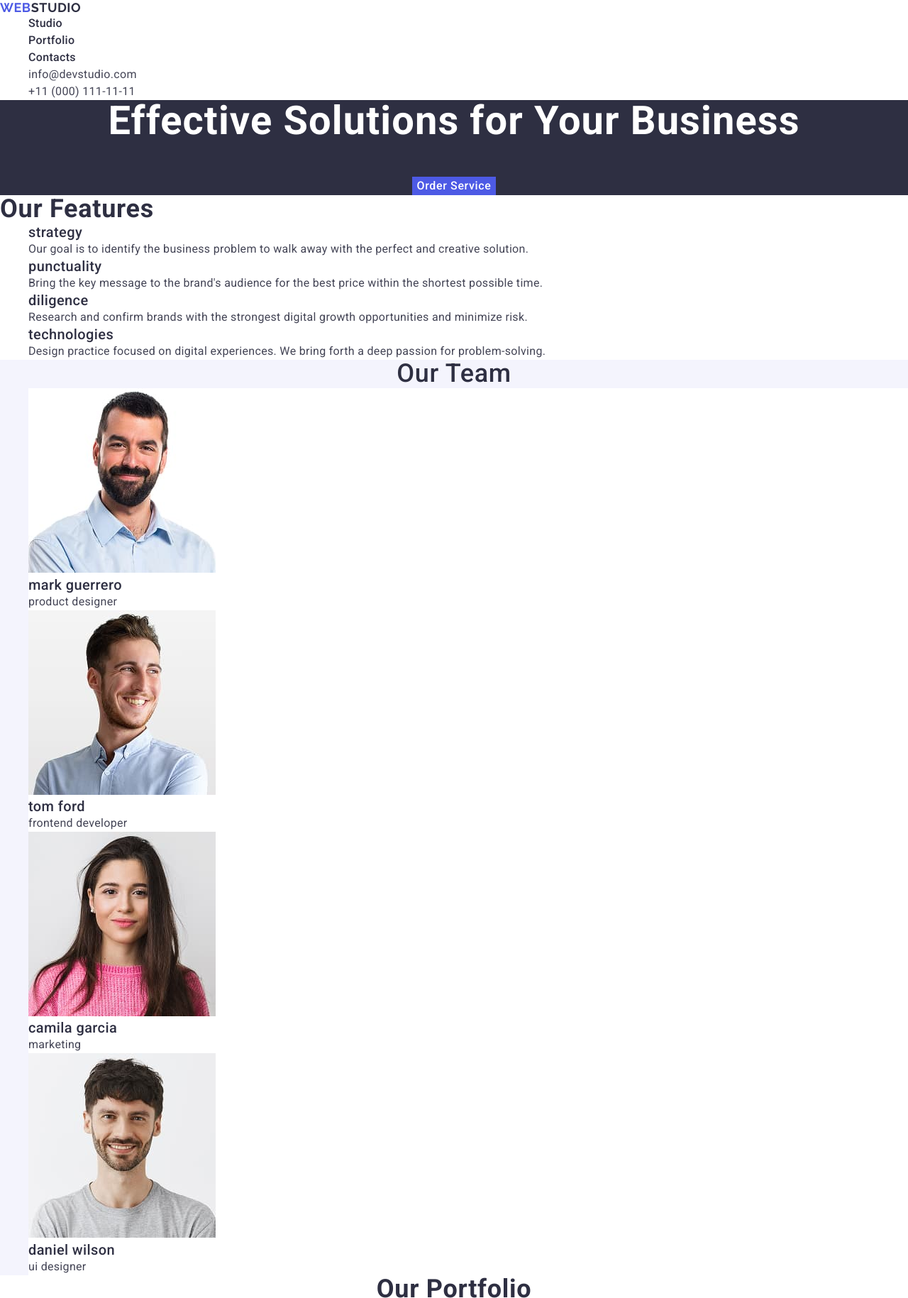
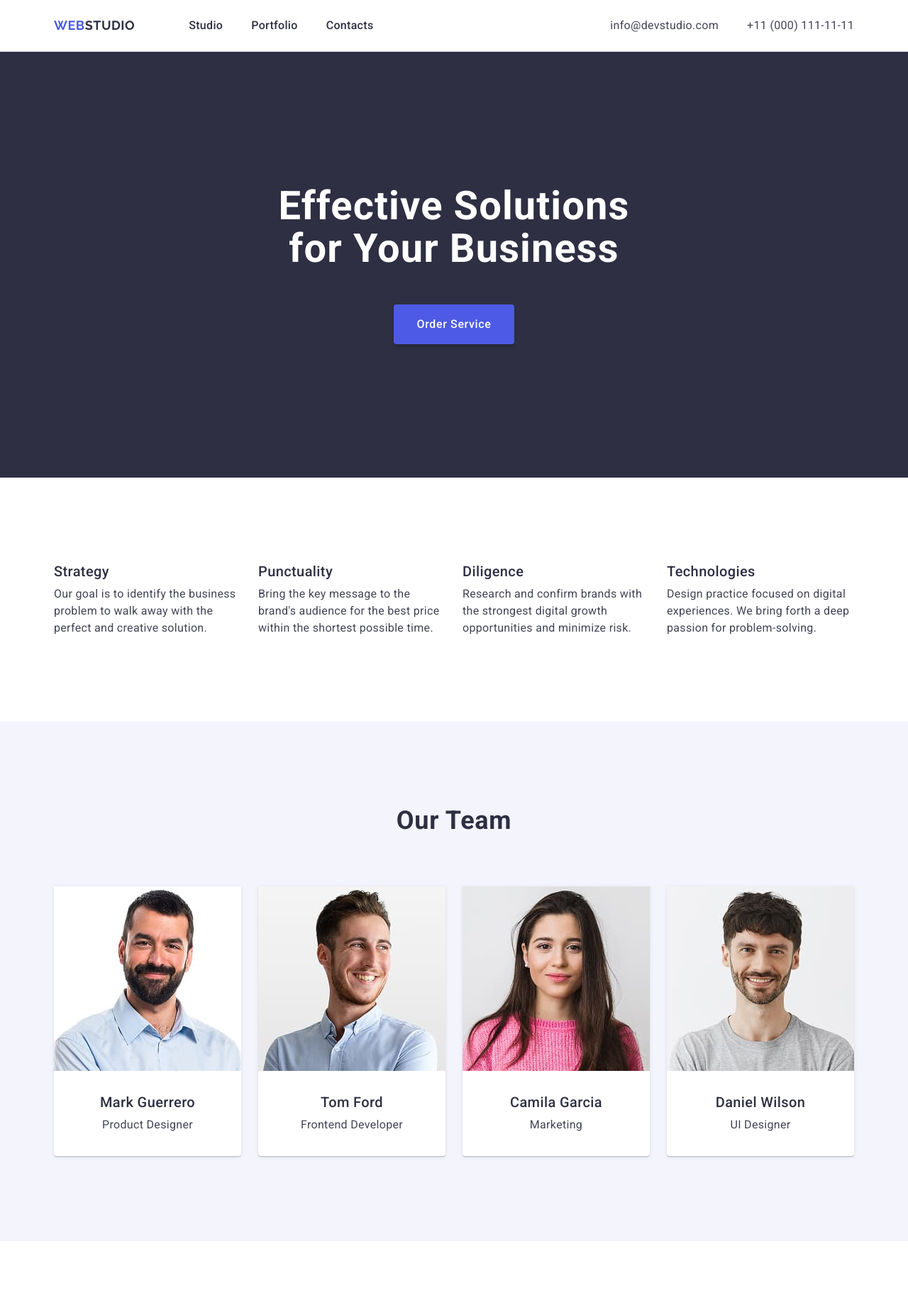
Before and after one commit to YuriiP87/goit-markup-hw-03, a plain HTML site: page index.html in a window 1280 px wide. Shown: the top 1829 px of the page at 71% size. Drawn offline with nearby package versions, Linux system fonts and the light colour scheme.

Commit message:
dz3 css flexbox container

```diff
--- a/css/styles.css
+++ b/css/styles.css
@@ -1,41 +1,11 @@
 body {
+    margin: 0;
     font-family: "Roboto", sans-serif;
     color: #434455;
     background-color: #ffffff;
 }
 
-.feature-title {
-    font-weight: 500;
-    font-size: 20px;
-    line-height: 1.2;
-    letter-spacing: 0.02em;
-    color: #2e2f42;
-    text-align: left;
-}
-
-.feature-text {
-    font-weight: 400;
-    font-size: 16px;
-    line-height: 1.5;
-    letter-spacing: 0.02em;
-    color: #434455;
-    text-align: left;
-}
-
-ul,
-ol {
-    list-style-type: none;
-    margin: 0;
-}
-
-a {
-    text-decoration: none;
-}
-
-img {
-    max-width: 100%;
-}
-
+/* Обнулення маржинів заголовків і параграфів */
 h1,
 h2,
 h3,
@@ -43,33 +13,62 @@ p {
     margin: 0;
 }
 
-h1 {
-    font-size: 56px;
-    line-height: 1.07;
-    letter-spacing: 0.02em;
+/* Обнулення списків */
+ul,
+ol {
+    list-style-type: none;
+    margin: 0;
+    padding: 0;
 }
 
-section>h2 {
-    font-size: 36px;
-    line-height: 1.11;
-    letter-spacing: 0.02em;
+/* Посилання без підкреслення */
+a {
+    text-decoration: none;
 }
 
-h3 {
-    font-size: 20px;
-    line-height: 1.2;
-    letter-spacing: 0.02em;
+/* Зображення як блокові елементи */
+img {
+    display: block;
+    max-width: 100%;
+    height: auto;
 }
 
-p {
-    font-size: 16px;
-    line-height: 1.5;
-    letter-spacing: 0.02em;
+/* Контейнер */
+.container {
+    max-width: 1158px;
+    padding: 0 15px;
+    margin: 0 auto;
 }
 
-h2,
-h3 {
-    color: #2e2f42;
+/* Прихований заголовок */
+.visually-hidden {
+    position: absolute;
+    width: 1px;
+    height: 1px;
+    margin: -1px;
+    border: 0;
+    padding: 0;
+    white-space: nowrap;
+    clip-path: inset(100%);
+    clip: rect(0, 0, 0, 0);
+    overflow: hidden;
+}
+
+/* ===== HEADER ===== */
+
+.page-header {
+    border-bottom: 1px solid #e7e9fc;
+    background-color: #ffffff;
+}
+
+.page-header .container {
+    display: flex;
+    align-items: center;
+}
+
+.header-nav {
+    display: flex;
+    align-items: center;
 }
 
 .logo {
@@ -90,7 +89,15 @@ h3 {
     color: #f4f4fd;
 }
 
+.nav-list {
+    display: flex;
+    gap: 40px;
+    margin-left: 76px;
+}
+
 .nav-link {
+    display: block;
+    padding: 24px 0;
     font-weight: 500;
     font-size: 16px;
     line-height: 1.5;
@@ -99,10 +106,18 @@ h3 {
 }
 
 .contacts {
+    margin-left: auto;
     font-style: normal;
 }
 
+.contacts-list {
+    display: flex;
+    gap: 40px;
+}
+
 .contacts-link {
+    display: block;
+    padding: 24px 0;
     font-size: 16px;
     line-height: 1.5;
     letter-spacing: 0.02em;
@@ -116,14 +131,21 @@ h3 {
     color: #404bbf;
 }
 
+/* ===== HERO ===== */
+
 .hero-section {
     background-color: #2e2f42;
     text-align: center;
+    padding: 188px 0;
 }
 
-.hero-section h1 {
+.hero-title {
     color: #ffffff;
-    margin-bottom: 48px;
+    font-size: 56px;
+    line-height: 1.07;
+    letter-spacing: 0.02em;
+    max-width: 496px;
+    margin: 0 auto 48px;
 }
 
 .hero-button {
@@ -136,6 +158,12 @@ h3 {
     color: #ffffff;
     background-color: #4d5ae5;
     cursor: pointer;
+    min-width: 169px;
+    height: 56px;
+    border-radius: 4px;
+    padding: 16px 32px;
+    display: inline-block;
+    box-shadow: 0px 4px 4px rgba(0, 0, 0, 0.15);
 }
 
 .hero-button:hover,
@@ -143,7 +171,42 @@ h3 {
     background-color: #404bbf;
 }
 
+/* ===== FEATURES ===== */
+
+.features-section {
+    padding: 120px 0;
+}
+
+.features-list {
+    display: flex;
+    gap: 24px;
+}
+
+.features-item {
+    width: calc((100% - 72px) / 4);
+}
+
+.feature-title {
+    font-weight: 500;
+    font-size: 20px;
+    line-height: 1.2;
+    letter-spacing: 0.02em;
+    color: #2e2f42;
+    margin-bottom: 8px;
+}
+
+.feature-text {
+    font-weight: 400;
+    font-size: 16px;
+    line-height: 1.5;
+    letter-spacing: 0.02em;
+    color: #434455;
+}
+
+/* ===== OUR TEAM ===== */
+
 .ourteam-section {
+    padding: 120px 0;
     background-color: #f4f4fd;
 }
 
@@ -154,7 +217,28 @@ h3 {
     color: #2e2f42;
     text-align: center;
     text-transform: capitalize;
-    font-weight: 500;
+    font-weight: 700;
+    margin-bottom: 72px;
+}
+
+.team-list {
+    display: flex;
+    gap: 24px;
+}
+
+.team-card {
+    width: calc((100% - 72px) / 4);
+    background-color: #ffffff;
+    border-radius: 0 0 4px 4px;
+    box-shadow:
+        0px 1px 6px rgba(46, 47, 66, 0.08),
+        0px 1px 1px rgba(46, 47, 66, 0.16),
+        0px 2px 1px rgba(46, 47, 66, 0.08);
+}
+
+.team-card-content {
+    padding: 32px 16px;
+    text-align: center;
 }
 
 .team-member {
@@ -163,7 +247,7 @@ h3 {
     letter-spacing: 0.02em;
     color: #2e2f42;
     font-weight: 500;
-    text-align: center;
+    margin-bottom: 8px;
 }
 
 .team-role {
@@ -173,17 +257,10 @@ h3 {
     color: #434455;
 }
 
-.team-card {
-    background-color: #ffffff;
-}
+/* ===== PORTFOLIO ===== */
 
-.page-footer {
-    background-color: #2e2f42;
-}
-
-.text-footer {
-    color: #f4f4fd;
-    max-width: 264px;
+.portfolio-section {
+    padding: 120px 0;
 }
 
 .portfolio-title-main {
@@ -193,4 +270,38 @@ h3 {
     line-height: 1.11;
     letter-spacing: 0.02em;
     color: #2e2f42;
+    margin-bottom: 72px;
 }
+
+.portfolio-list {
+    display: flex;
+    flex-wrap: wrap;
+    column-gap: 24px;
+    row-gap: 48px;
+}
+
+.portfolio-item {
+    width: calc((100% - 48px) / 3);
+    border-radius: 0 0 4px 4px;
+    border: 1px solid #e7e9fc;
+    overflow: hidden;
+}
+
+.portfolio-card-content {
+    padding: 32px 16px;
+}
+
+.page-footer {
+    background-color: #2e2f42;
+    padding: 100px 0;
+}
+
+.footer-logo {
+    display: inline-block;
+    margin-bottom: 16px;
+}
+
+.text-footer {
+    color: #f4f4fd;
+    max-width: 264px;
+}
--- a/index.html
+++ b/index.html
@@ -17,57 +17,66 @@
 
 <body>
     <header class="page-header">
+        <div class="container">
             <nav class="header-nav">
-            <a class="logo header-logo" href="./index.html">Web<span class="logo-part">Studio</span></a>
+                <a class="logo header-logo" href="./index.html">
+                    Web<span class="logo-part">Studio</span>
+                </a>
 
                 <ul class="nav-list">
                     <li class="item">
-                    <a class="nav-link" href="./index.html">Studio</a>
+                        <a class="nav-link" href="#studio">Studio</a>
                     </li>
                     <li class="item">
-                    <a class="nav-link" href="">Portfolio</a>
+                        <a class="nav-link" href="#portfolio">Portfolio</a>
                     </li>
                     <li class="item">
-                    <a class="nav-link" href="">Contacts</a>
+                        <a class="nav-link" href="#contacts">Contacts</a>
                     </li>
                 </ul>
             </nav>
 
-        <!-- Контакти -->
             <address class="contacts" id="contacts">
                 <ul class="contacts-list">
                     <li class="contacts-item">
-                    <a class="contacts-link" href="mailto:info@devstudio.com">info@devstudio.com</a>
+                        <a class="contacts-link" href="mailto:info@devstudio.com">
+                            info@devstudio.com
+                        </a>
                     </li>
                     <li class="contacts-item">
-                    <a class="contacts-link" href="tel:+110001111111">+11 (000) 111-11-11</a>
+                        <a class="contacts-link" href="tel:+110001111111">
+                            +11 (000) 111-11-11
+                        </a>
                     </li>
                 </ul>
             </address>
+        </div>
     </header>
 
     <main>
-
         <!-- Секція №1 Hero -->
         <section class="hero-section" id="studio">
+            <div class="container">
                 <h1 class="hero-title">Effective Solutions for Your Business</h1>
                 <button class="hero-button" type="button">Order Service</button>
+            </div>
         </section>
 
         <!-- Секція №2 Features -->
         <section class="features-section">
-            <h2>Our Features</h2>
+            <div class="container">
+                <h2 class="visually-hidden">Our Features</h2>
                 <ul class="features-list">
                     <li class="features-item">
-                    <h3 class="feature-title">strategy</h3>
+                        <h3 class="feature-title">Strategy</h3>
                         <p class="feature-text">
-                        Our goal is to identify the business problem to walk away with the
-                        perfect and creative solution.
+                            Our goal is to identify the business problem to walk away with
+                            the perfect and creative solution.
                         </p>
                     </li>
 
                     <li class="features-item">
-                    <h3 class="feature-title">punctuality</h3>
+                        <h3 class="feature-title">Punctuality</h3>
                         <p class="feature-text">
                             Bring the key message to the brand's audience for the best price
                             within the shortest possible time.
@@ -75,7 +84,7 @@
                     </li>
 
                     <li class="features-item">
-                    <h3 class="feature-title">diligence</h3>
+                        <h3 class="feature-title">Diligence</h3>
                         <p class="feature-text">
                             Research and confirm brands with the strongest digital growth
                             opportunities and minimize risk.
@@ -83,99 +92,125 @@
                     </li>
 
                     <li class="features-item">
-                    <h3 class="feature-title">technologies</h3>
+                        <h3 class="feature-title">Technologies</h3>
                         <p class="feature-text">
                             Design practice focused on digital experiences. We bring forth a
                             deep passion for problem-solving.
                         </p>
                     </li>
                 </ul>
+            </div>
         </section>
 
         <!-- Секція №3 Our Team -->
         <section class="ourteam-section">
-        <h2 class="team-title">our team</h2>
+            <div class="container">
+                <h2 class="team-title">Our Team</h2>
 
                 <ul class="team-list">
-
                     <li class="team-item team-card">
-                <img src="./images/img1.jpg" alt="Mark Guerrero" width="264">
-                <h3 class="feature-title">mark guerrero</h3>
-                <p class="feature-text">product designer</p>
+                        <img src="./images/img1.jpg" alt="Mark Guerrero" width="264" />
+                        <div class="team-card-content">
+                            <h3 class="team-member">Mark Guerrero</h3>
+                            <p class="team-role">Product Designer</p>
+                        </div>
                     </li>
 
                     <li class="team-item team-card">
-                <img src="./images/img2.jpg" alt="Tom Ford" width="264">
-                <h3 class="feature-title">tom ford</h3>
-                <p class="feature-text">frontend developer</p>
+                        <img src="./images/img2.jpg" alt="Tom Ford" width="264" />
+                        <div class="team-card-content">
+                            <h3 class="team-member">Tom Ford</h3>
+                            <p class="team-role">Frontend Developer</p>
+                        </div>
                     </li>
 
                     <li class="team-item team-card">
-                <img src="./images/img3.jpg" alt="Camila Garcia" width="264">
-                <h3 class="feature-title">camila garcia</h3>
-                <p class="feature-text">marketing</p>
+                        <img src="./images/img3.jpg" alt="Camila Garcia" width="264" />
+                        <div class="team-card-content">
+                            <h3 class="team-member">Camila Garcia</h3>
+                            <p class="team-role">Marketing</p>
+                        </div>
                     </li>
 
                     <li class="team-item team-card">
-                <img src="./images/img4.jpg" alt="Daniel Wilson" width="264">
-                <h3 class="feature-title">daniel wilson</h3>
-                <p class="feature-text">ui designer</p>
+                        <img src="./images/img4.jpg" alt="Daniel Wilson" width="264" />
+                        <div class="team-card-content">
+                            <h3 class="team-member">Daniel Wilson</h3>
+                            <p class="team-role">UI Designer</p>
+                        </div>
                     </li>
-
                 </ul>
+            </div>
         </section>
 
         <!-- Секція №4 Our Portfolio -->
         <section class="portfolio-section" id="portfolio">
+            <div class="container">
                 <h2 class="portfolio-title-main">Our Portfolio</h2>
 
                 <ul class="portfolio-list">
                     <li class="portfolio-item">
-                <img src="./images/img5.jpg" alt="Banking App" width="360" height="300">
+                        <img src="./images/img5.jpg" alt="Banking App" width="360" height="300" />
+                        <div class="portfolio-card-content">
                             <h3 class="feature-title">Banking App</h3>
                             <p class="feature-text">App</p>
+                        </div>
                     </li>
 
                     <li class="portfolio-item">
-                <img src="./images/img6.jpg" alt="Cashless Payment" width="360" height="300">
+                        <img src="./images/img6.jpg" alt="Cashless Payment" width="360" height="300" />
+                        <div class="portfolio-card-content">
                             <h3 class="feature-title">Cashless Payment</h3>
                             <p class="feature-text">Marketing</p>
+                        </div>
                     </li>
 
                     <li class="portfolio-item">
-                <img src="./images/img7.jpg" alt="Meditation App" width="360" height="300">
+                        <img src="./images/img7.jpg" alt="Meditation App" width="360" height="300" />
+                        <div class="portfolio-card-content">
                             <h3 class="feature-title">Meditation App</h3>
                             <p class="feature-text">App</p>
+                        </div>
                     </li>
 
                     <li class="portfolio-item">
-                <img src="./images/img8.jpg" alt="Taxi Service" width="360" height="300">
+                        <img src="./images/img8.jpg" alt="Taxi Service" width="360" height="300" />
+                        <div class="portfolio-card-content">
                             <h3 class="feature-title">Taxi Service</h3>
                             <p class="feature-text">Marketing</p>
+                        </div>
                     </li>
 
                     <li class="portfolio-item">
-                <img src="./images/img9.jpg" alt="Screen Illustrations" width="360" height="300">
+                        <img src="./images/img9.jpg" alt="Screen Illustrations" width="360" height="300" />
+                        <div class="portfolio-card-content">
                             <h3 class="feature-title">Screen Illustrations</h3>
                             <p class="feature-text">Design</p>
+                        </div>
                     </li>
 
                     <li class="portfolio-item">
-                <img src="./images/img10.jpg" alt="Online Courses" width="360" height="300">
+                        <img src="./images/img10.jpg" alt="Online Courses" width="360" height="300" />
+                        <div class="portfolio-card-content">
                             <h3 class="feature-title">Online Courses</h3>
                             <p class="feature-text">Marketing</p>
+                        </div>
                     </li>
                 </ul>
+            </div>
         </section>
-
     </main>
 
     <footer class="page-footer">
-        <a class="logo footer-logo" href="./index.html">Web<span class="logo-part">Studio</span></a>
+        <div class="container">
+            <a class="logo footer-logo" href="./index.html">
+                Web<span class="logo-part">Studio</span>
+            </a>
             <p class="text-footer">
-            Increase the flow of customers and sales for your business with digital
-            marketing & growth solutions.
+                Increase the flow of customers and sales for your business with
+                digital marketing & growth solutions.
             </p>
+        </div>
     </footer>
 </body>
 
```
Lines whose indentation alone changed are shown as unchanged.
